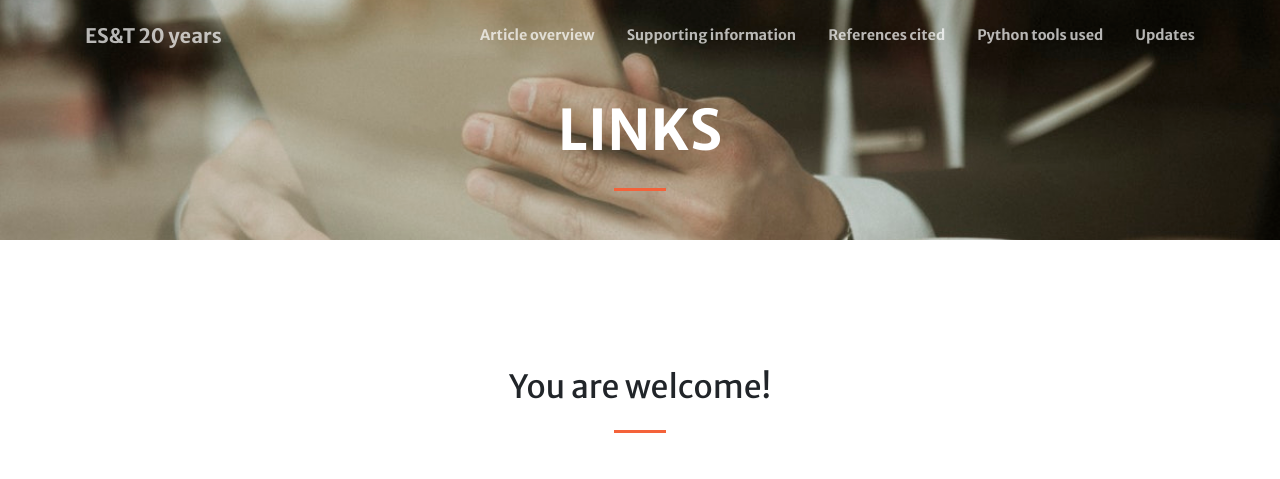
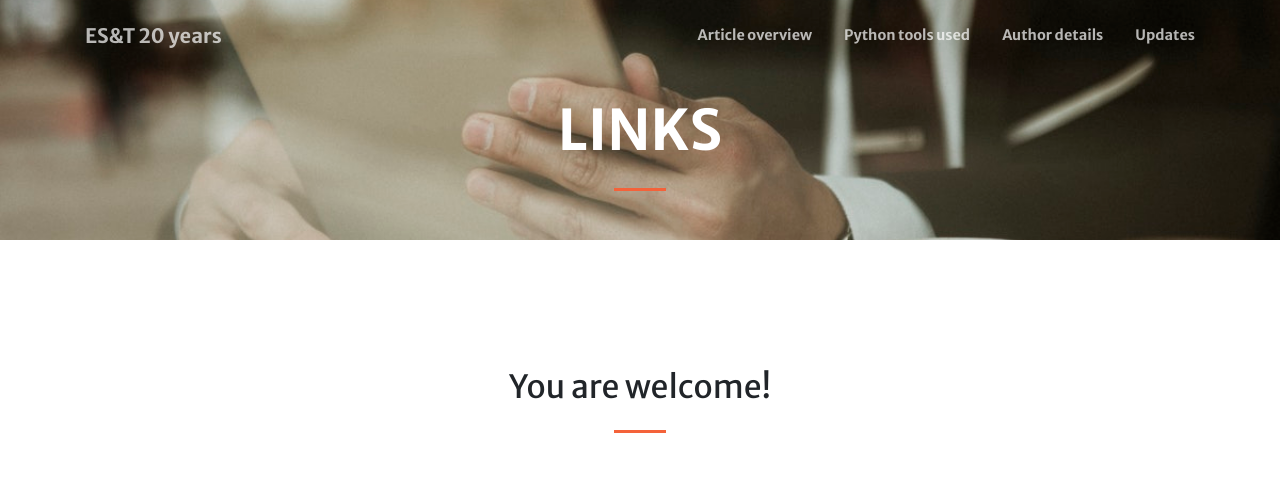
Before and after one commit to starfriend10/EST, a Jekyll site: the page built from links.md, in a window 1280 px wide. Shown: the top 479 px of the page. Built offline with Jekyll 4.4.1, drawn with Linux system fonts in a browser that asks for light colours; nearby versions of some CDN libraries.

Commit message:
Update menus.yml

```diff
--- a/_data/menus.yml
+++ b/_data/menus.yml
@@ -5,11 +5,9 @@
 header:
 - title: Article overview
   url: https://pubs.acs.org/journal/esthag
-- title: Supporting information
+- title: Python tools used
   url: /#services
-- title: References cited
+- title: Author details
   url: /#members
-- title: Python tools used
+- title: Updates
   url: /#timeline
-- title: Updates
-  url: /#contacts
```
